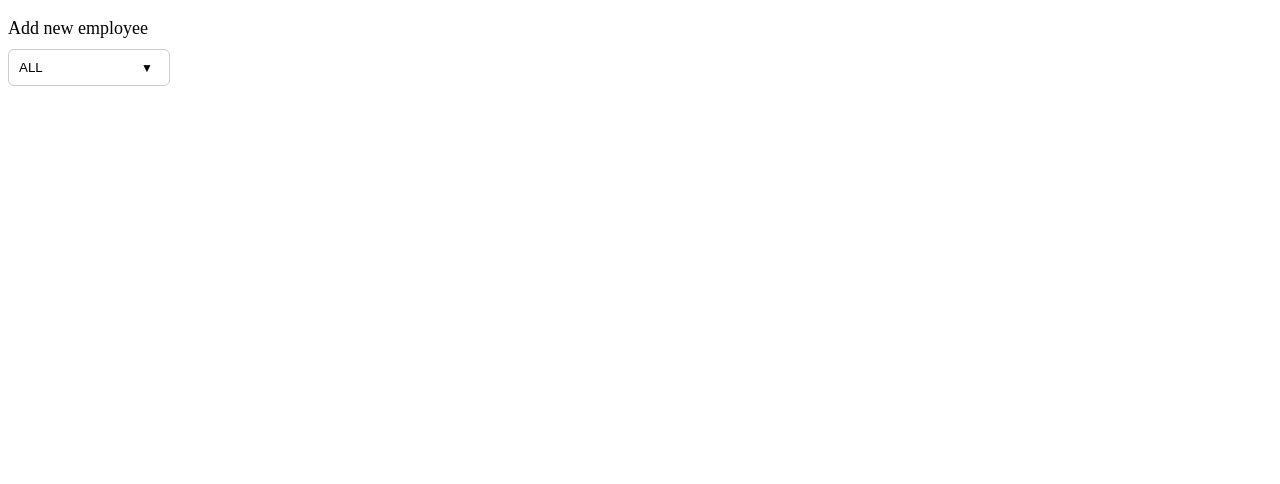
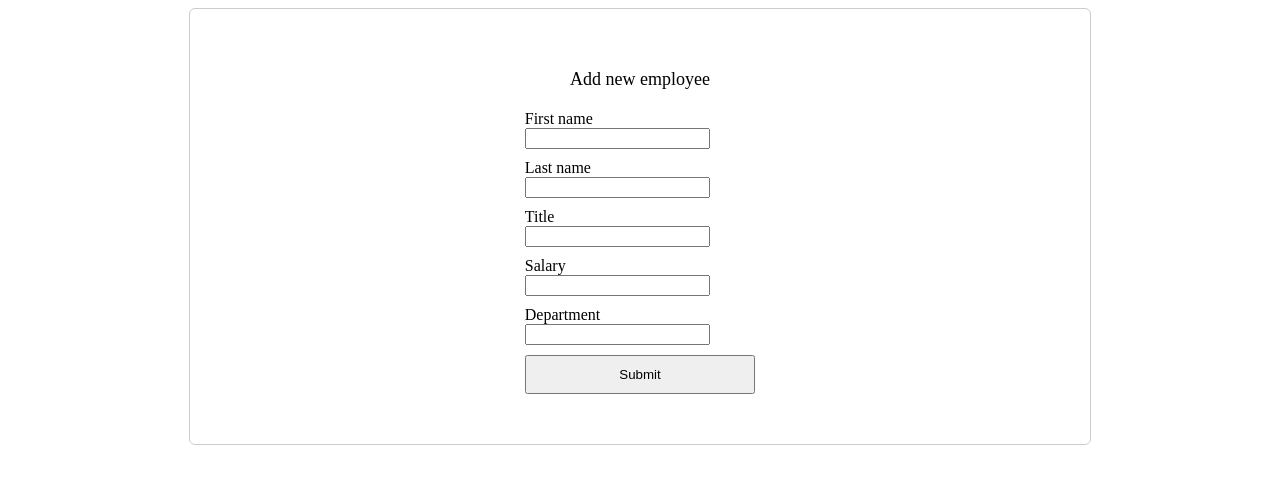
Before and after one commit to fsultani/chicago-employees, a React (Create React App) app: page /add in a window 1280 px wide. Shown: the top 484 px of the page. Built offline with nearby package versions, Linux system fonts and the light colour scheme.

Commit message:
Cleanup and add integer as url param

```diff
--- a/src/About.js
+++ b/src/About.js
@@ -6,6 +6,13 @@ import { Container, Row, Col } from 'react-grid-system';
 import Lottie from 'react-lottie';
 import * as animationData from './loader.json'
 import axios from 'axios';
+
+const Copy = styled.div`
+  font-size: 18px;
+  margin: 0 auto;
+  padding: 10px 0;
+  text-align: center;
+`
 
 const Wrapper = styled.div`
   width: 100%;
@@ -46,7 +53,7 @@ class About extends Component {
     window.addEventListener("keydown", event => {
       if (event.keyCode === 40) {
         if (this.state.totalCount === this.state.currentEmployeeId) {
-          this.getEmployeeInfo('1')
+          this.getEmployeeInfo(1)
         } else {
           this.getEmployeeInfo(this.state.currentEmployeeId + 1)
         }
@@ -82,6 +89,15 @@ class About extends Component {
 
   employeeDetails() {
     return (
+      <div>
+        <Copy>
+          <div>
+            Use the up and down arrow keys to view the previous and next employee, respectively.
+          </div>
+          <div>
+            To go back to the home page, simply press the Enter key.
+          </div>
+        </Copy>
         <Wrapper>
           <Field>
             ID: {this.state.id}
@@ -99,6 +115,7 @@ class About extends Component {
             Department: {this.state.department}
           </Field>
         </Wrapper>
+      </div>
     )
   }
 
--- a/src/AddNewEmployee.js
+++ b/src/AddNewEmployee.js
@@ -1,56 +1,126 @@
-import React from 'react';
+import React, { Component } from 'react';
 import styled from 'styled-components'
+import axios from 'axios';
 
 const Title = styled.div`
   padding: 10px 0;
   font-size: 18px;
 `
 
+const Label = styled.div`
+  width: 100%;
+  padding: 10px 0 0;
+`
+
+const SubmitButton = styled.button`
+  width: 100%;
+  padding: 10px 0;
+  margin-top: 10px;
+  cursor: pointer;
+`
+
 const Container = styled.div`
-  padding: 0;
+  padding: 50px;
   margin: 0 auto;
   border: 1px solid #ccc;
-  overflow: hidden;
   border-radius: 6px;
-  width: 160px;
-  cursor: pointer;
-  display: inline-block;
-  position: relative;
+  width: 800px;
+  display: flex;
+  align-items: center;
+  justify-content: center;
+  flex-direction: column;
+`
 
-  &::after {
-    position: absolute;
-    content: "\\25BC";
-    font-size: 12px;
-    line-height: 1;
-    right: 16px;
-    top: 50%;
-    margin-top: -6px;
+class AddEmployee extends Component {
+  constructor(props) {
+    super()
+    this.state = {
+      firstname: null,
+      lastname: null,
+      title: null,
+      salary: null,
+      department: null,
+    }
   }
 
-  select {
-    -webkit-appearance: none;
-    -moz-appearance: none;
-    padding: 10px;
-    cursor: pointer;
-    width: 100%;
-    border: none;
-    box-shadow: none;
-    background: transparent;
-    background-image: none;
+  handleFirstName = event => {
+    this.setState({ firstname: event.target.value.toUpperCase() })
   }
-`
 
-const FilterByDepartment = ({ data, onChange }) => {
-  return (
-    <select>
-      <option value="all">ALL</option>
-    </select>
-  )
+  handleLastName = event => {
+    this.setState({ lastname: event.target.value.toUpperCase() })
+  }
+
+  handleTitle = event => {
+    this.setState({ title: event.target.value.toUpperCase() })
+  }
+
+  handleSalary = event => {
+    this.setState({ salary: event.target.value.toUpperCase() })
+  }
+
+  handleDepartment = event => {
+    this.setState({ department: event.target.value.toUpperCase() })
+  }
+
+  handleSubmit = event => {
+    event.preventDefault()
+    const fullName = `${this.state.firstname} ${this.state.lastname}`
+    const salaryAmount = parseInt(this.state.salary, 10)
+
+    axios({
+      method: 'post',
+      url: 'https://dt-interviews.appspot.com/',
+      data: {
+        name: fullName,
+        department: this.state.department,
+        employee_annual_salary: salaryAmount,
+        job_titles: this.state.title,
+      },
+      headers: {
+        'Content-Type': 'text/plain;charset=utf-8',
+      },
+    }).then(res => {
+      if (res.status === 201) {
+        window.alert(`You have successfully added ${fullName} to the database.  Click OK to be redirected back to the main page.`)
+        this.props.history.push('/')
+      }
+    }).catch(err => {
+      window.alert(`There was an error: ${err}`)
+    })
+  }
+  render() {
+    return (
+      <Container>
+        <Title>Add new employee</Title>
+        <form onSubmit={this.handleSubmit}>
+          <Label>
+            First name
+          </Label>
+          <input type="text" value={this.state.firstname} onChange={this.handleFirstName} required/>
+          <Label>
+            Last name
+          </Label>
+          <input type="text" value={this.state.lastname} onChange={this.handleLastName}  required/>
+          <Label>
+            Title
+          </Label>
+          <input type="text" value={this.state.title} onChange={this.handleTitle} required/>
+          <Label>
+            Salary
+          </Label>
+          <input type="text" value={this.state.salary} onChange={this.handleSalary} required/>
+          <Label>
+            Department
+          </Label>
+          <input type="text" value={this.state.department} onChange={this.handleDepartment} required/>
+          <SubmitButton type="submit">
+            Submit
+          </SubmitButton>
+        </form>
+      </Container>
+    );
+  }
 }
 
-export default (props => (
-  <div>
-    <Title>Add new employee</Title>
-    <Container><FilterByDepartment /></Container>
-  </div>
-))
+export default AddEmployee;
--- a/src/AllEmployees.js
+++ b/src/AllEmployees.js
@@ -9,6 +9,11 @@ import axios from 'axios';
 
 import Filter from './Filter';
 
+const Copy = styled.div`
+  font-size: 18px;
+  margin: 0 auto;
+  padding: 10px 0;
+`
 const Wrapper = styled.div`
   width: 100%;
   background: #D3D3D3;
@@ -31,6 +36,19 @@ const Name = styled.h1`
 
 const JobTitle = styled.p`
   font-size: 12px;
+`
+
+const AddButton = styled.button`
+  display: inline-block;
+  margin: 0 auto;
+  padding: 20px;
+  cursor: pointer;
+`
+
+const ButtonLink = styled(Link)`
+  text-decoration: none;
+  color: black;
+  margin: 0 auto;
 `
 class AllEmployees extends Component {
   constructor() {
@@ -149,6 +167,20 @@ class AllEmployees extends Component {
         }
         {!this.state.loading &&
           <Container>
+            <Copy>
+              <div>
+                To view an employee, simply click on their name.
+              </div>
+              <div>
+                Select the dropdown below to filter by department.
+              </div>
+              <div>
+                You may also navigate with the keyboard.
+              </div>
+              <div>
+                To add a new employee, use the button to the right.
+              </div>
+            </Copy>
             <Row>
               <Col>
                 <Filter
@@ -156,12 +188,14 @@ class AllEmployees extends Component {
                   onChange={this.handleChange}
                 />
               </Col>
-              <Col>
-                <Link
+              <Col style={{padding: '10px 0'}}>
+                <ButtonLink
                   to={'/add'}
-                  style={{textDecoration: 'none', color: 'black'}}
-                >Add new employee
-                </Link>
+                >
+                  <AddButton>
+                    Add new employee
+                  </AddButton>
+                </ButtonLink>
               </Col>
             </Row>
             <Row ref={this.getRef} id="employeeRow">
```
Lines whose indentation alone changed are shown as unchanged.
